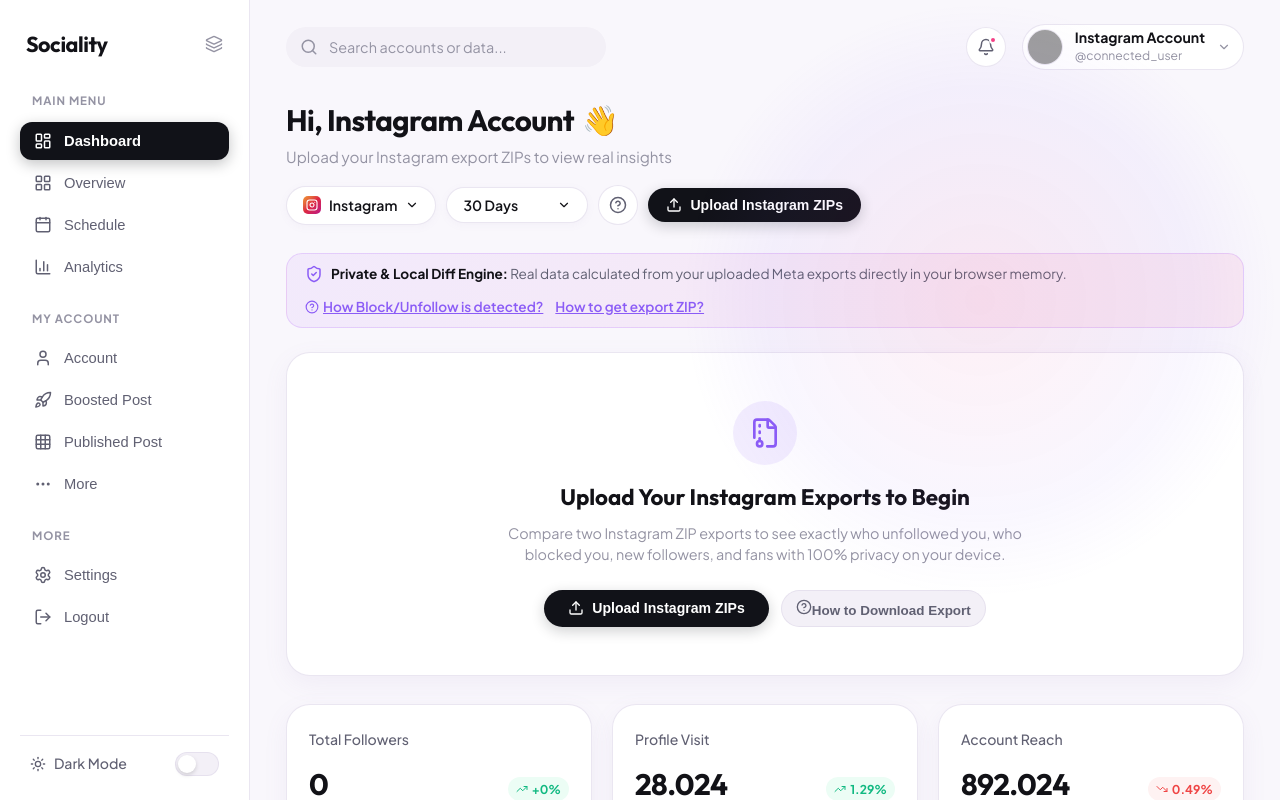
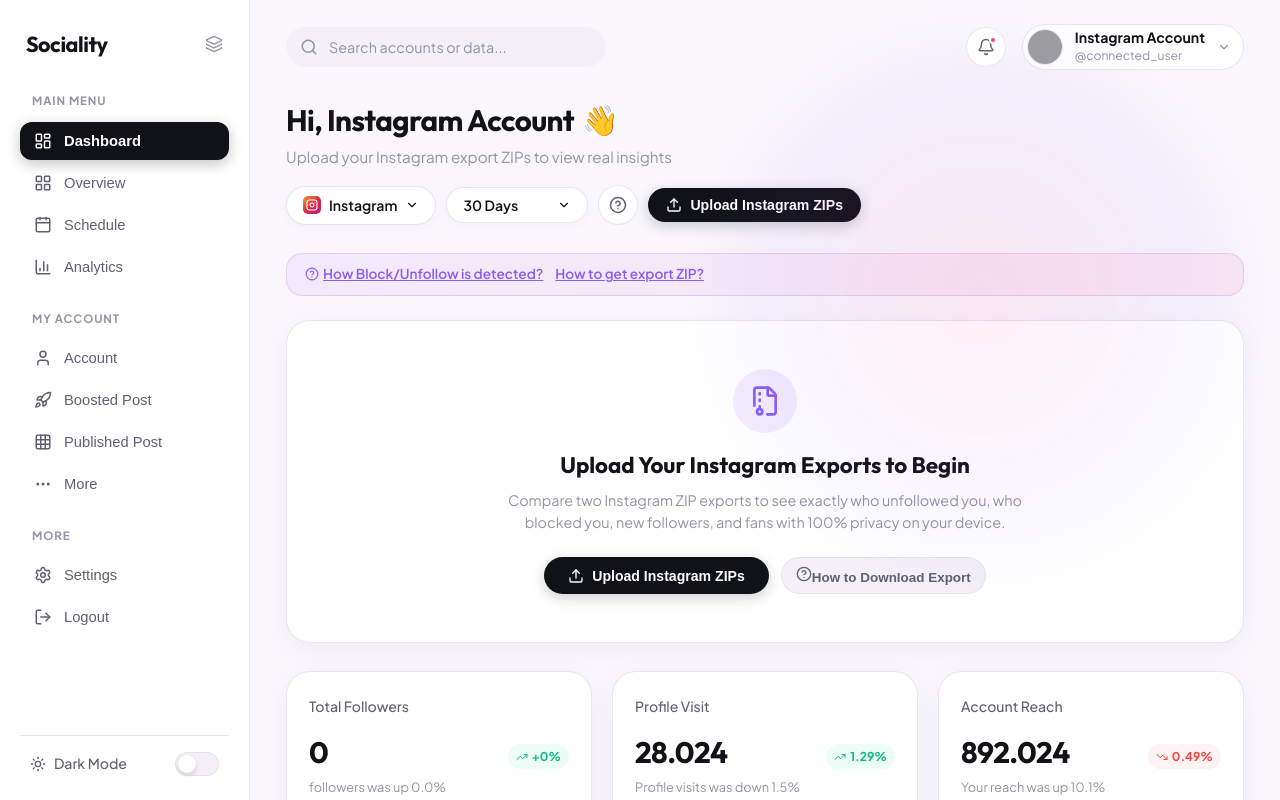
Before and after one commit to KevalGajjar-1/sociallity-instagram-diff, a React (Vite) app: page / in a window 1280 px wide. Shown: the top 800 px of the page. Built offline with nearby package versions, Linux system fonts and the light colour scheme; grey boxes are pictures that could not be loaded.

Commit message:
remove text

```diff
--- a/src/App.tsx
+++ b/src/App.tsx
@@ -761,12 +761,6 @@
 
         {/* Privacy & Detection Callout Banner */}
         <div className="privacy-banner">
-          <div style={{ display: 'flex', alignItems: 'center', gap: 8 }}>
-            <ShieldCheck size={18} color="var(--accent-purple)" />
-            <span>
-              <strong>Private & Local Diff Engine:</strong> Real data calculated from your uploaded Meta exports directly in your browser memory.
-            </span>
-          </div>
           <div style={{ display: 'flex', alignItems: 'center', gap: 12 }}>
             <span
               className="privacy-link"
```
